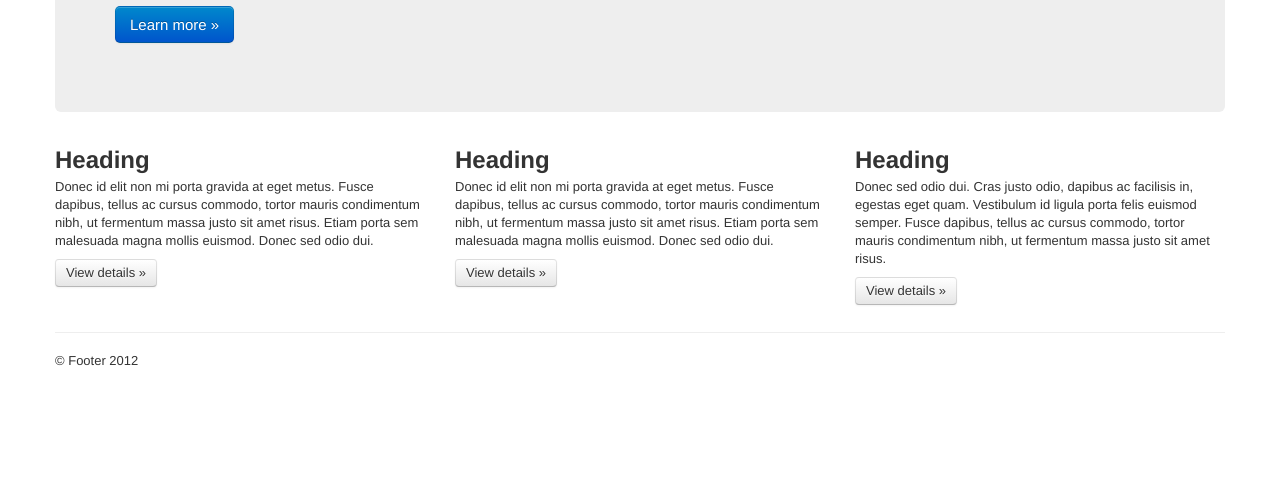
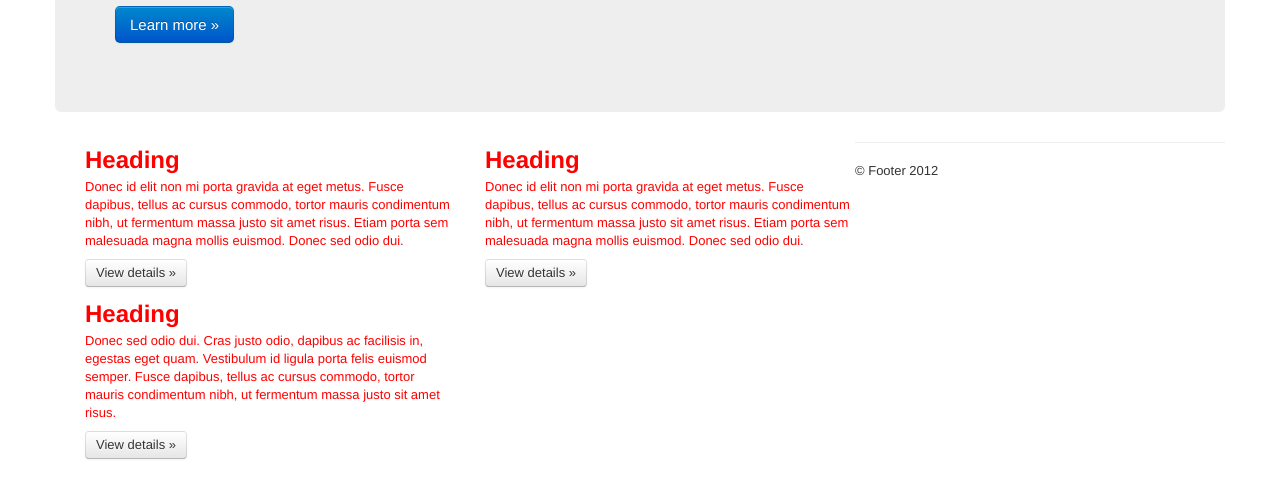
Before and after one commit to ashtewari/ash.site44.com, a plain HTML site: page hero.html in a window 1280 px wide. Shown: the part 177-674 px from the top of the page. Drawn offline with Linux system fonts and the light colour scheme.

Commit message:
class = announcements; added style.css

```diff
--- /dev/null
+++ b/assets/css/style.css
@@ -0,0 +1,3 @@
+.announcements {
+color: red;
+}
--- a/hero.html
+++ b/hero.html
@@ -5,6 +5,7 @@
 	<meta charset="utf-8">
 	<meta name="viewport" content="width=device-width, initial-scale=1.0">
 
+  <link href="assets/css/style.css" rel="stylesheet">
 	<!-- Bootstrap Stylesheets -->
 	<link href="assets/css/bootstrap.css" rel="stylesheet">
 	<link href="assets/css/bootstrap-responsive.css" rel="stylesheet">
@@ -49,7 +50,7 @@
 			<p><a class="btn btn-primary btn-large">Learn more &raquo;</a></p>
 		</div>
 
-		<div class="row">
+		<div class="announcements">
 			<div class="span4">
 				<h2>Heading</h2>
 				<p>Donec id elit non mi porta gravida at eget metus. Fusce dapibus, tellus ac cursus commodo, tortor mauris condimentum nibh, ut fermentum massa justo sit amet risus. Etiam porta sem malesuada magna mollis euismod. Donec sed odio dui. </p>
```
